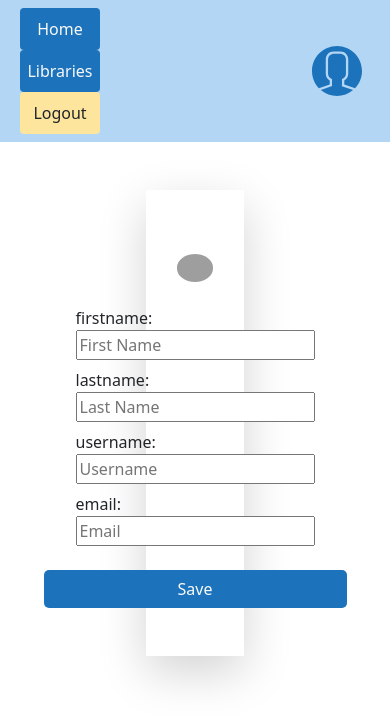
After one commit to sadlibrary/web, a Django app: template web/authentication/templates/authentication/edit_profile.html in a window 390 px wide. The commit adds this page. Shown: the top 724 px of the page. Run offline with Django 4.2, Linux system fonts and the light colour scheme; the template is opened without the code that fills it: values that come from a table or form of the project are taken from there, others are empty; tables that the repository leaves empty hold one stand-in row (values such as "Sample post"); grey boxes are pictures that could not be loaded.

Commit message:
Edit profile created

```diff
--- a/web/authentication/forms.py
+++ b/web/authentication/forms.py
@@ -75,10 +75,32 @@ class RegisterForm(UserCreationForm):
 
 
 class EditUserForm(forms.ModelForm):
-    first_name = forms.CharField(max_length=100, required=True)
-    last_name = forms.CharField(max_length=100, required=True)
-    username = forms.CharField(max_length=100, required=True)
-    email = forms.EmailField(required=True)
+    first_name = forms.CharField(
+        max_length=100,
+        required=True,
+        widget=forms.TextInput(
+            attrs={"placeholder": "First Name"}
+        ))
+
+    last_name = forms.CharField(
+        max_length=100,
+        required=True,
+        widget=forms.TextInput(
+            attrs={"placeholder": "Last Name"}
+        ))
+
+    username = forms.CharField(
+        max_length=100,
+        required=True,
+        widget=forms.TextInput(
+            attrs={"placeholder": "Username"}
+        ))
+
+    email = forms.EmailField(
+        required=True,
+        widget=forms.EmailInput(
+            attrs={"placeholder": "Email"}
+        ))
 
     class Meta:
         model = User
--- /dev/null
+++ b/web/authentication/templates/authentication/edit_profile.html
@@ -0,0 +1,41 @@
+{% extends "authentication/defualt.html" %}
+{% load static %}
+{% block content %}
+    <img src="{% static 'authentication/images/4.jpg' %}" class="rounded-circle w-50 m-3" alt="profilephoto">
+    <form method="post">
+        {% csrf_token %}
+        <div class="row m-2 w-100">
+            <div class="col-sm"><label>firstname: </label></div>
+            <div class="col-sm">{{ user_form.first_name }}</div>
+            <span style="color: #dc3545;">
+                {{ user_form.first_name.errors }}
+            </span>
+        </div>
+        <div class="row m-2 w-100">
+            <div class="col-sm"><label>lastname: </label></div>
+            <div class="col-sm">{{ user_form.last_name }}</div>
+            <span style="color: #dc3545;">
+                {{ user_form.last_name.errors }}
+            </span>
+        </div>
+        <div class="row m-2 w-100">
+            <div class="col-sm"><label>username: </label></div>
+            <div class="col-sm">{{ user_form.username }}</div>
+            <span style="color: #dc3545;">
+                {{ user_form.username.errors }}
+            </span>
+        </div>
+        <div class="row m-2 w-100">
+            <div class="col-sm"><label>email: </label></div>
+            <div class="col-sm">{{ user_form.email }}</div>
+            <span style="color: #dc3545;">
+                {{ user_form.email.errors }}
+            </span>
+        </div>
+        <div class="row">
+            <button type="submit" class="btn bmt-3 text-light mt-3"
+                    style="border-radius: 5px;background-color: #1c73bb;">Save
+            </button>
+        </div>
+    </form>
+{% endblock %}
--- a/web/authentication/templates/authentication/profile.html
+++ b/web/authentication/templates/authentication/profile.html
@@ -19,6 +19,10 @@
         <div class="col-sm"><input type="text" readonly value="{{ user.email }}"></div>
     </div>
     <div class="row">
-    <button type="submit" class="btn bmt-3 text-light mt-3" style="border-radius: 5px;background-color: #1c73bb;">Edit</button>
+        <a href="{% url 'authentication:edit_profile' %}">
+            <button type="submit" class="btn bmt-3 text-light mt-3"
+                    style="border-radius: 5px;background-color: #1c73bb;">Edit
+            </button>
+        </a>
     </div>
 {% endblock %}
```
Also changed, not shown: web/authentication/views.py (+12 -9 lines).
